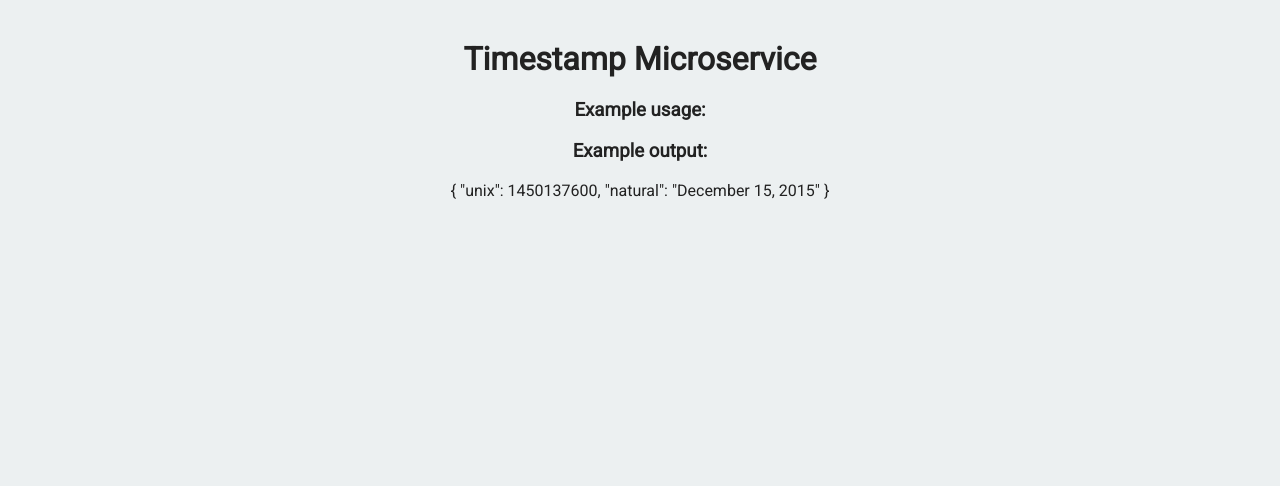
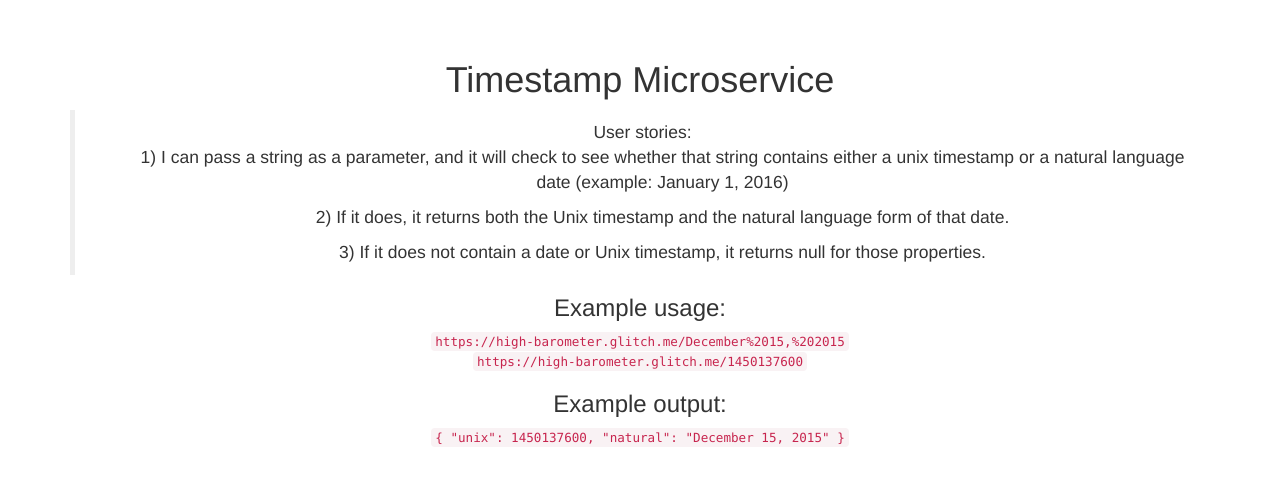
Before and after one commit to Suzanne923/FCC-Timestamp-Microservice, a website: page views/index.html in a window 1280 px wide. Drawn offline with nearby package versions, Linux system fonts and the light colour scheme.

Commit message:
🚴😻 Checkpoint server.js:692490/16 views/index.html:692490/197

```diff
--- a/server.js
+++ b/server.js
@@ -23,6 +23,7 @@ function parseDate(val) {
   } else {
     const date = new Date(val * 1000);
     const naturalDate = date.toLocaleString("en-US", format) !== "Invalid Date" ? date.toLocaleString("en-US", format) : null;
+    return { "unix": val, "natural": naturalDate };
   }
 }
 
--- a/views/index.html
+++ b/views/index.html
@@ -6,14 +6,24 @@
       <link rel="shortcut icon" href="https://cdn.hyperdev.com/us-east-1%3A52a203ff-088b-420f-81be-45bf559d01b1%2Ffavicon.ico" type="image/x-icon"/>
       <link href="https://fonts.googleapis.com/css?family=Roboto" rel="stylesheet" type="text/css">
       <link href="/public/style.css" rel="stylesheet" type="text/css">
+      <link rel="stylesheet" href="https://maxcdn.bootstrapcdn.com/bootstrap/3.3.6/css/bootstrap.min.css">
    </head>
 
    <body>
       <div class="container">
-         <h1>Timestamp Microservice</h1>
-         <h3>Example usage:</h3>
-         <h3>Example output:</h3>
-         <p>{ "unix": 1450137600, "natural": "December 15, 2015" }</p>
+        <h1 class="header">Timestamp Microservice</h1>
+        <blockquote>
+          User stories:
+          <ul>1) I can pass a string as a parameter, and it will check to see whether that string contains either a unix timestamp or a natural language date (example: January 1, 2016)</ul>
+          <ul>2) If it does, it returns both the Unix timestamp and the natural language form of that date.</ul>
+          <ul>3) If it does not contain a date or Unix timestamp, it returns null for those properties.</ul>
+        </blockquote>
+        <h3>Example usage:</h3>
+        <code>https://high-barometer.glitch.me/December%2015,%202015</code>
+        <br>
+        <code>https://high-barometer.glitch.me/1450137600</code>
+        <h3>Example output:</h3>
+        <code>{ "unix": 1450137600, "natural": "December 15, 2015" }</code>
       </div>
    </body>
 
```
